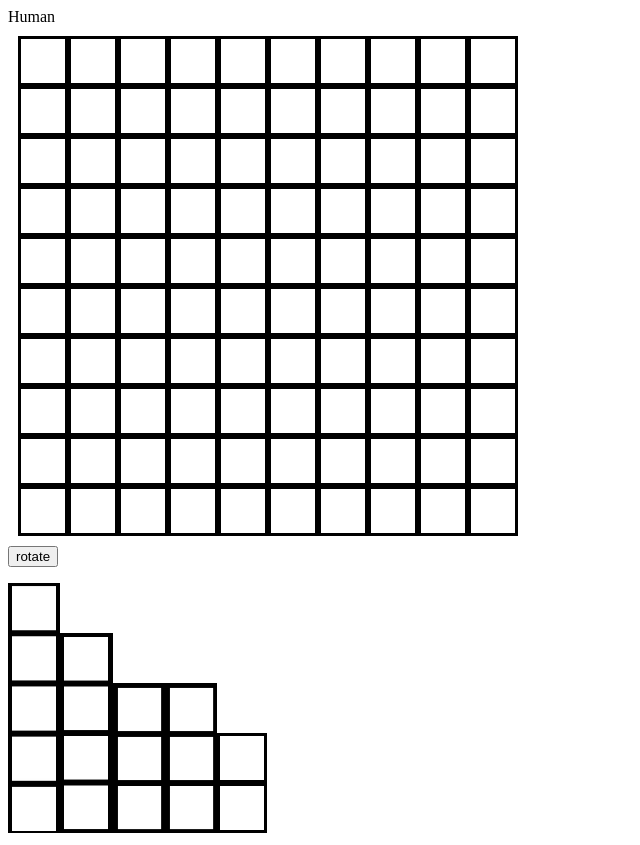
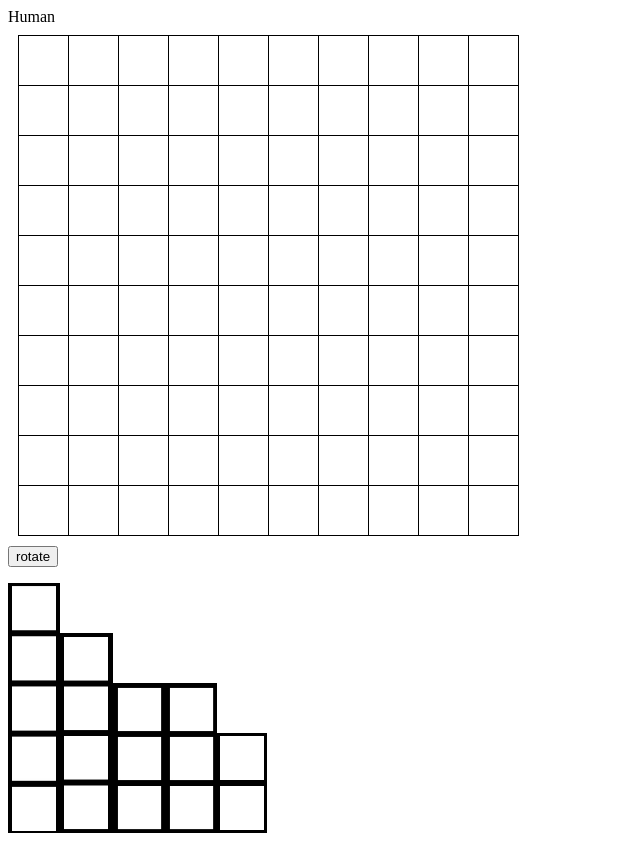
Before and after one commit to CameronStAmant/battleship, a website built with webpack: page dist/index.html in a window 1280 px wide. Shown: the whole page, without its empty margins (0-640 px from the left). Built offline with nearby package versions, Linux system fonts and the light colour scheme.

Commit message:
Remove grid double borders

```diff
--- a/src/styles/main.css
+++ b/src/styles/main.css
@@ -9,9 +9,10 @@
 }
 
 .grid-item {
-  border-style: solid;
-  border-color: black;
+  box-shadow: 0 0 0 1px black;
+  margin: 0 0 1px 1px;
   text-align: center;
+  padding: 15px;
 }
 
 .main {
```
